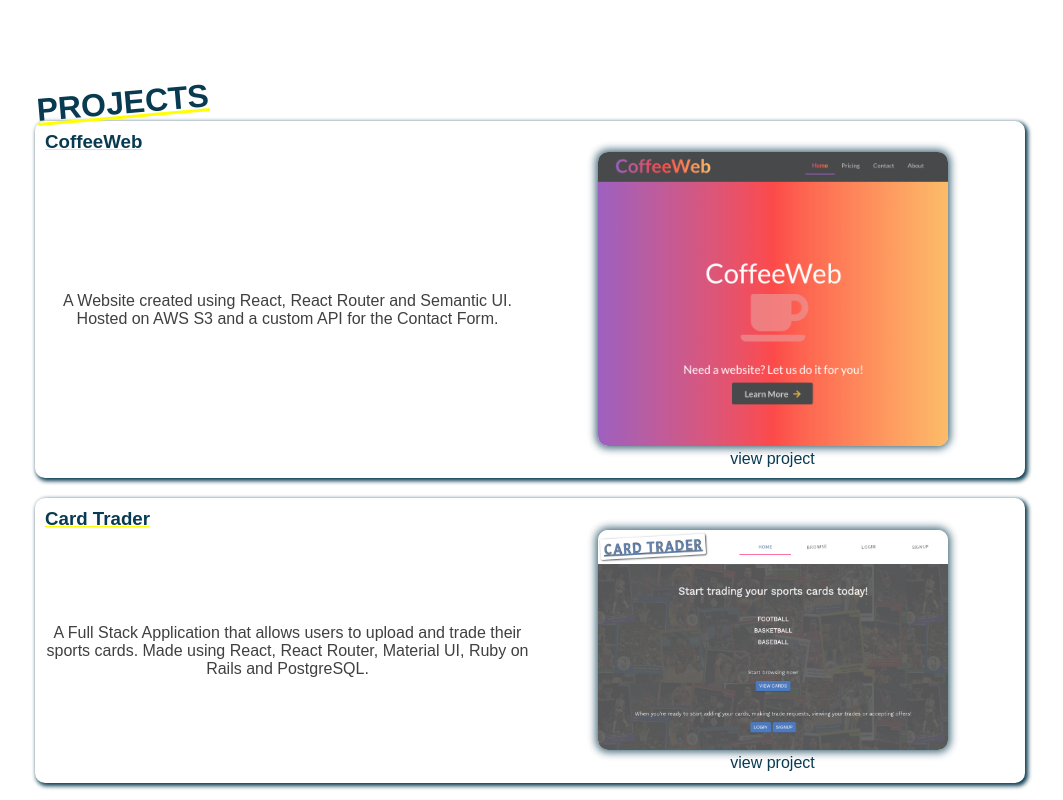
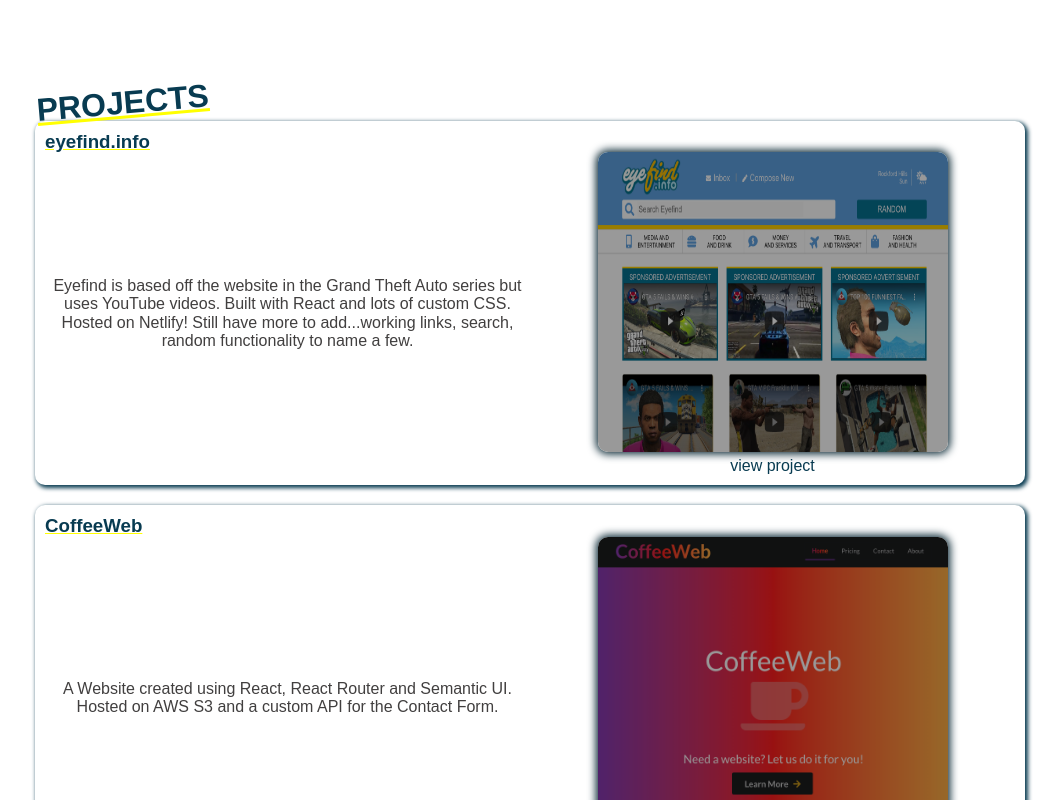
Before and after one commit to marshall405/portfolio-aca, a React (Create React App) app: page / in a window 1280 px wide. Shown: the part 2160-2960 px from the top of the page, without its empty margins (110-1173 px from the left). Built offline with nearby package versions, Linux system fonts and the light colour scheme; no server answers.

Commit message:
adds new project and img

```diff
--- a/src/components/Projects.js
+++ b/src/components/Projects.js
@@ -8,12 +8,19 @@ import weather from '../images/weather.png';
 import fallingBlocks from '../images/fallingBlocks.png';
 import snake from '../images/snake.png';
 import coffee from '../images/coffee.png';
+import eyefind from '../images/eyefind.png';
 import cardtrader from '../images/cardtrader.png';
 // import website from '../images/website.png';
 // import contact from '../images/contact.png';
 import reactToDo from '../images/reactToDo.png';
 import exchangeRates from '../images/exchangeRates.png';
 const projects = [
+    {
+        title: 'eyefind.info',
+        desc: 'Eyefind is based off the website in the Grand Theft Auto series but uses YouTube videos. Built with React and lots of custom CSS. Hosted on Netlify! Still have more to add...working links, search, random functionality to name a few.',
+        link: 'https://nervous-lovelace-0ff825.netlify.app/',
+        img: eyefind
+    },
     {
         title: 'CoffeeWeb',
         desc: 'A Website created using React, React Router and Semantic UI. Hosted on AWS S3 and a custom API for the Contact Form.',
--- a/src/styles/Projects.css
+++ b/src/styles/Projects.css
@@ -29,12 +29,14 @@
 }
 .project-container img {
     max-width: 350px;
-    max-height: 400px;
-    min-height: 220px;
+    height: 300px;
     width: 80%;
     border-radius: 10px;
-    opacity: .8;
+    filter: brightness(60%);
     box-shadow: 0px 0px 8px 2px rgb(8, 59, 81);
+}
+.project-container img:hover {
+    filter: brightness(100%);
 }
 
 .-container {
```
Also changed, not shown: src/images/eyefind.png (added).
